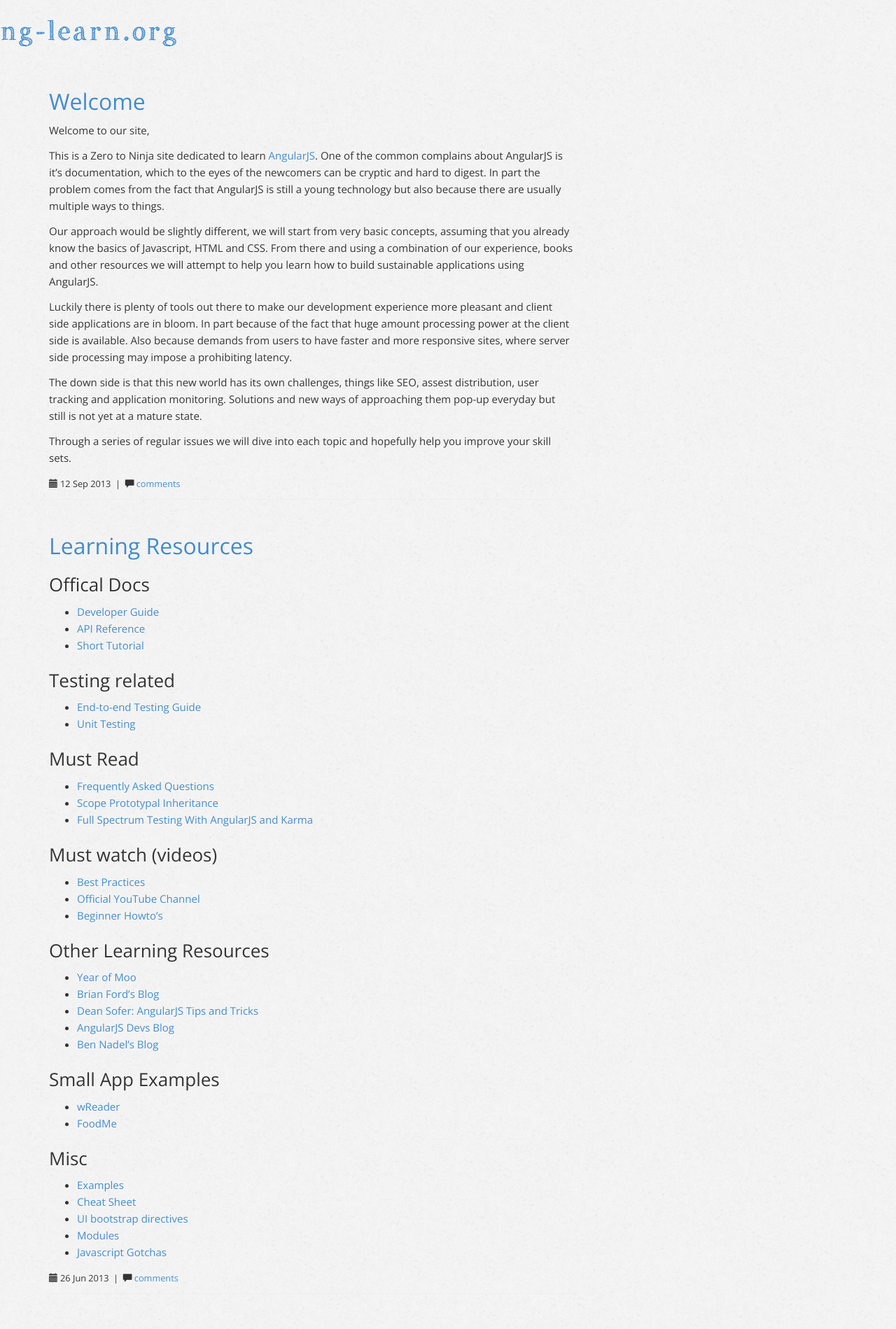
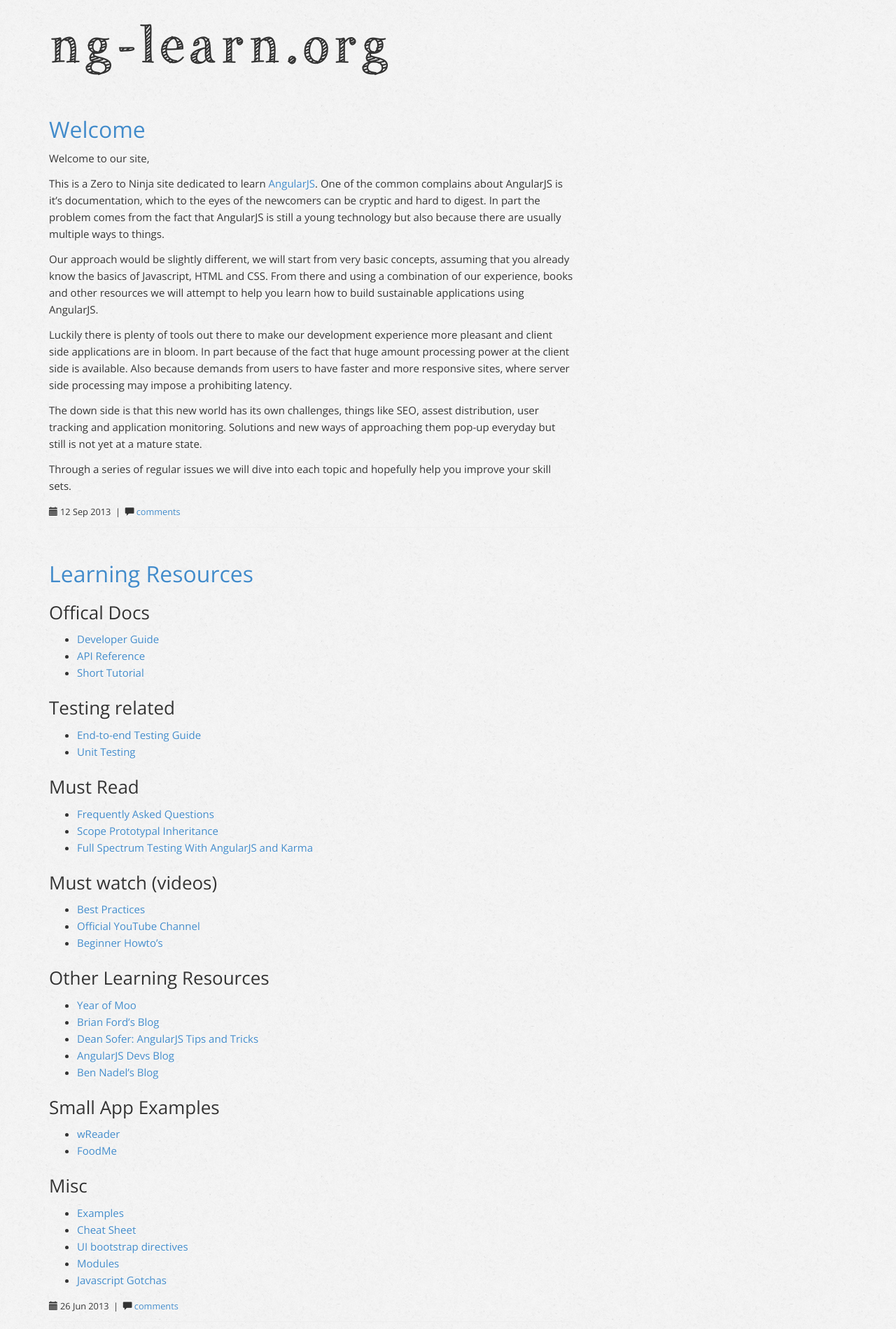
Before and after one commit to ng-learn-org/ng-learn-org.github.io, a Jekyll site: the page built from index.html, in a window 1280 px wide. Shown: the top 1899 px of the page at 70% size. Built offline with Jekyll 4.4.1, drawn with Linux system fonts in a browser that asks for light colours; Markdown is read by kramdown in place of the engine named in the settings; the list of posts is cut into pages by our own code; comment, search, counter and statistics services are not loaded.

Commit message:
changed branding

```diff
--- a/_includes/header.html
+++ b/_includes/header.html
@@ -1,3 +1,5 @@
 <header>
-  <h1 class="brand"><a href="http://ng-learn.org">ng-learn.org</a></h1>
+  <div class="container">
+    <h1 class="brand">ng-learn.org</h1>
+  </div>
 </header>
--- a/css/main.css
+++ b/css/main.css
@@ -5,6 +5,8 @@
 
 .brand {
     font-family: "Handy George", sans-serif;
+    font-size: 5em;
+    font-color: #222;
 }
 
 body {
```
